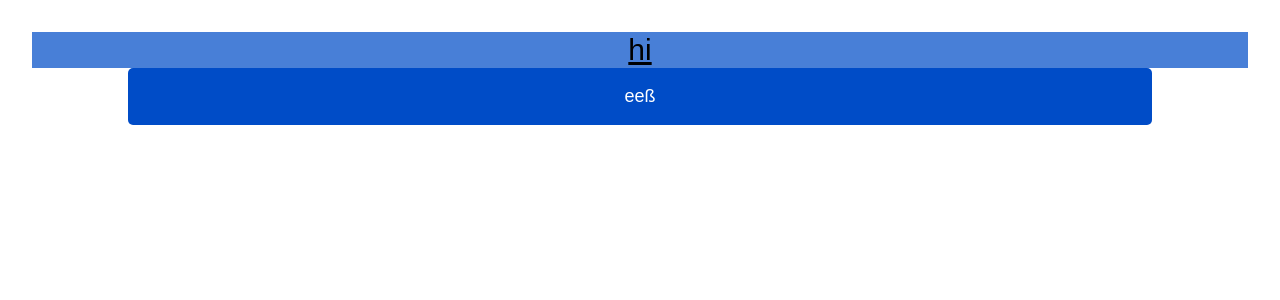
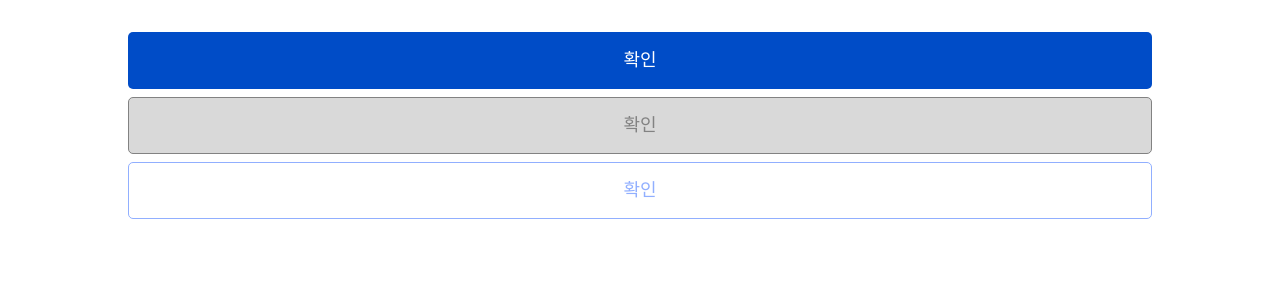
Before and after one commit to PDA-BillyBang/billybang-client, a React (Vite) app: page / in a window 1280 px wide. Shown: the top 300 px of the page. Built offline with nearby package versions, Linux system fonts and the light colour scheme.

Commit message:
feat : button active 구현

```diff
--- a/src/App.tsx
+++ b/src/App.tsx
@@ -6,8 +6,11 @@ function App() {
 
   return (
     <>
-      <div className="text-3xl underline bg-blue-2">hi</div>
-      <LargeButton text="eeß" customWidth="w-[80vw]" isActive={1} />
+      <LargeButton text="확인" customWidth="w-[80vw]" isActive={0} />
+      <div className="my-2" />
+      <LargeButton text="확인" customWidth="w-[80vw]" isActive={1} />
+      <div className="my-2" />
+      <LargeButton text="확인" customWidth="w-[80vw]" isActive={2} />
     </>
   );
 }
--- a/src/components/common/button/LargeButton.tsx
+++ b/src/components/common/button/LargeButton.tsx
@@ -7,11 +7,19 @@ interface Props {
 }
 
 export default function LargeButton({ text, customWidth, isActive }: Props) {
-  return (
-    <button
-      className={`bg-blue-1 text-white-1 text-[18px] rounded-[5px] h-[57px] ${customWidth} hover:bg-dark-blue-1`}
-    >
-      {text}
-    </button>
-  );
+  let buttonStyles;
+
+  switch (isActive) {
+    case 0:
+      buttonStyles = `bg-blue-1 text-white-1 text-[18px] rounded-[5px] h-[57px] ${customWidth} hover:bg-dark-blue-1`;
+      break;
+    case 1:
+      buttonStyles = `bg-grey-3 text-grey-1 border-[1px] border-grey-1 text-[18px] rounded-[5px] h-[57px] ${customWidth} hover:bg-grey-2`;
+      break;
+    default:
+      buttonStyles = `bg-white-1 text-blue-3 border-[1px] border-blue-3 text-[18px] rounded-[5px] h-[57px] ${customWidth} hover:bg-blue-4`;
+      break;
+  }
+
+  return <button className={buttonStyles}>{text}</button>;
 }
--- a/tailwind.config.js
+++ b/tailwind.config.js
@@ -14,7 +14,7 @@ module.exports = {
       "black-1": "#000000",
       "grey-1": "#828282",
       "grey-2": "#BABABA",
-      "grey-3": "D9D9D9",
+      "grey-3": "#D9D9D9",
       "grey-4": "#E6E6E6",
       "grey-5": "F4F4F4",
       "white-1": "#FFFFFF",
```
